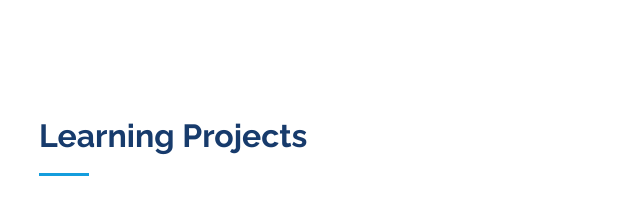
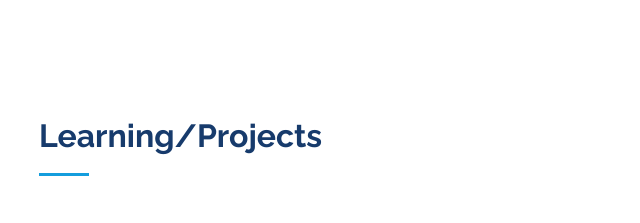
Before and after one commit to justinksw/index, a plain HTML site: page index.html in a window 1280 px wide. Shown: the part 824-1047 px from the top of the page, 273-913 px from the left. Drawn offline with nearby package versions, Linux system fonts and the light colour scheme.

Commit message:
Update index.html

```diff
--- a/index.html
+++ b/index.html
@@ -212,7 +212,7 @@
             <section>
                 <div class="container">
                     <div class="section-title">
-                        <h2> Learning Projects </h2>
+                        <h2> Learning/Projects </h2>
                     </div>
 
                     <div class="row" data-aos="fade-left">
```
